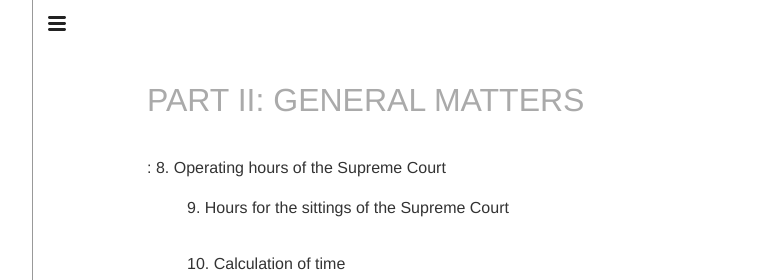
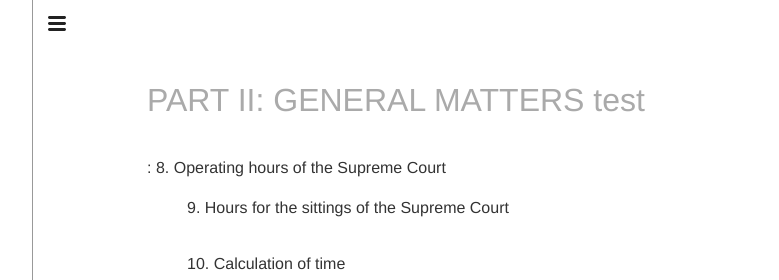
Before and after one commit to opendocsg/opendoc-supreme-court-practice-directions, a Jekyll site: the page built from PART-02-General-Matters.md, in a window 1280 px wide and 900 px high. Shown: the top 280 px of the window, without its empty margins (219-998 px from the left). Built offline with Jekyll 4.4.1, drawn with Linux system fonts in a browser that asks for light colours; our own code applies the rules of GitHub Pages for plain Markdown files; a script that is not in the unit is left out.

Commit message:
Update PART-02-General-Matters.md

```diff
--- a/PART-02-General-Matters.md
+++ b/PART-02-General-Matters.md
@@ -1,4 +1,6 @@
-# PART II: GENERAL MATTERS
+# PART II: GENERAL MATTERS test
+
+
 : 8\. Operating hours of the Supreme Court
 
 : 9\. Hours for the sittings of the Supreme Court
```
